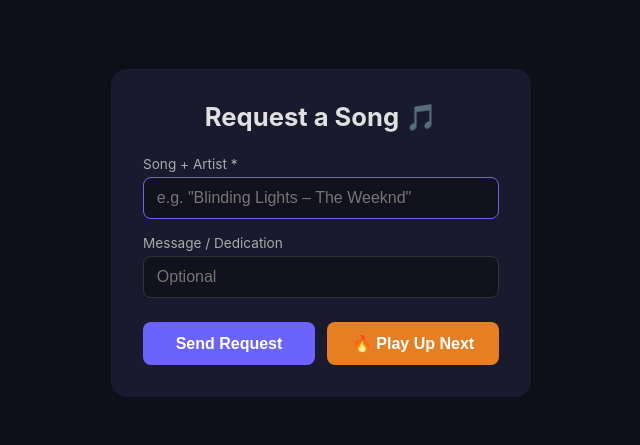
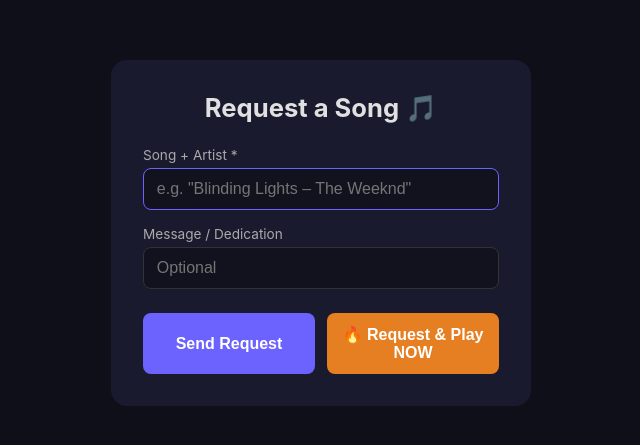
Before and after one commit to 9juanjuan7/songrequest, a React (Vite) app: page /request in a window 1280 px wide. Shown: the part 167-612 px from the top of the page, without its empty margins (319-959 px from the left). Built offline with nearby package versions, Linux system fonts and the light colour scheme.

Commit message:
edited text

```diff
--- a/src/pages/RequestScreen.tsx
+++ b/src/pages/RequestScreen.tsx
@@ -107,7 +107,7 @@ export default function RequestScreen() {
                 disabled={sending}
                 onClick={handleUpNext}
               >
-                🔥 Play Up Next
+                🔥 Request & Play NOW
               </button>
             </div>
           </form>
@@ -117,9 +117,9 @@ export default function RequestScreen() {
       {showUpNext && (
         <div className="modal-overlay" onClick={() => setShowUpNext(false)}>
           <div className="modal" onClick={(e) => e.stopPropagation()}>
-            <p>😂 E-transfer <strong>$7</strong> to</p>
+            <p>haha e-transfer <strong>$7</strong> to</p>
             <p className="email">9juanjuan7@gmail.com</p>
-            <p>and I'll play it next!</p>
+            <p>and i'll do it</p>
             <button onClick={() => setShowUpNext(false)}>Got it</button>
           </div>
         </div>
```
